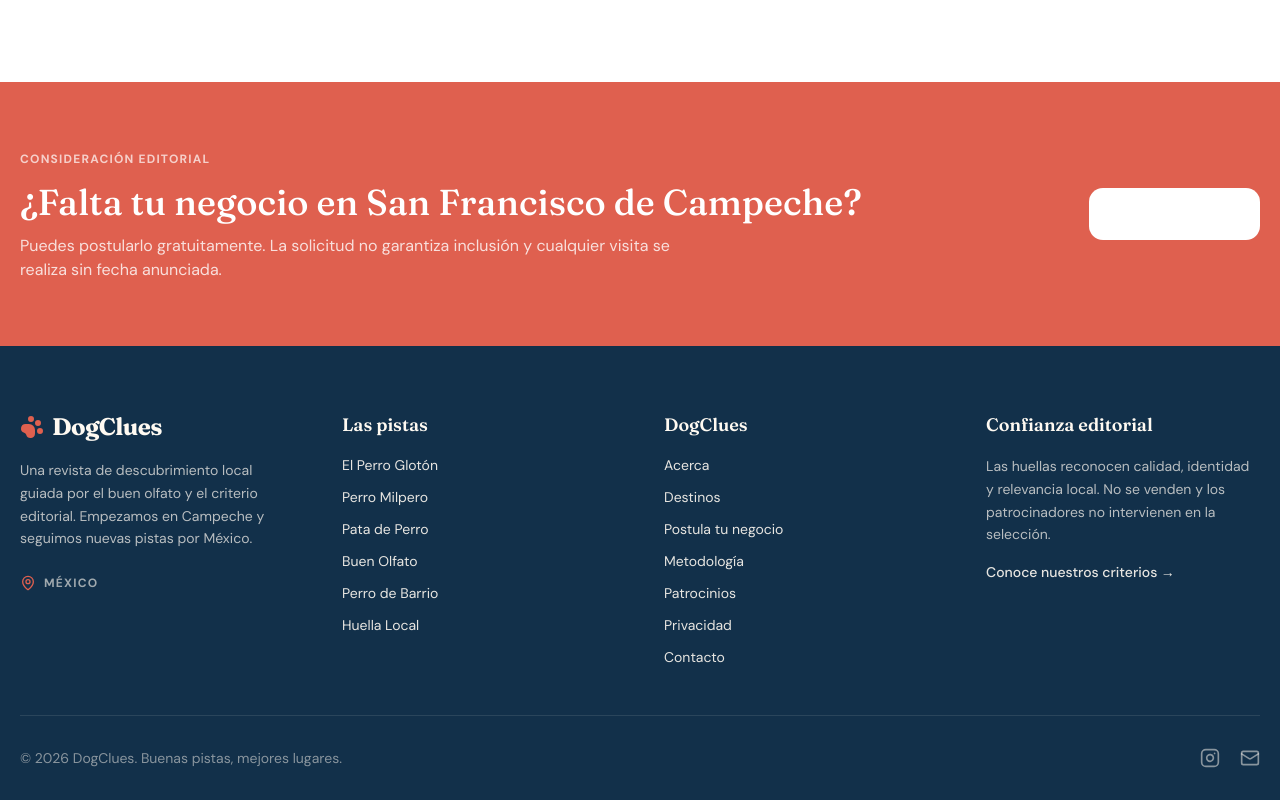
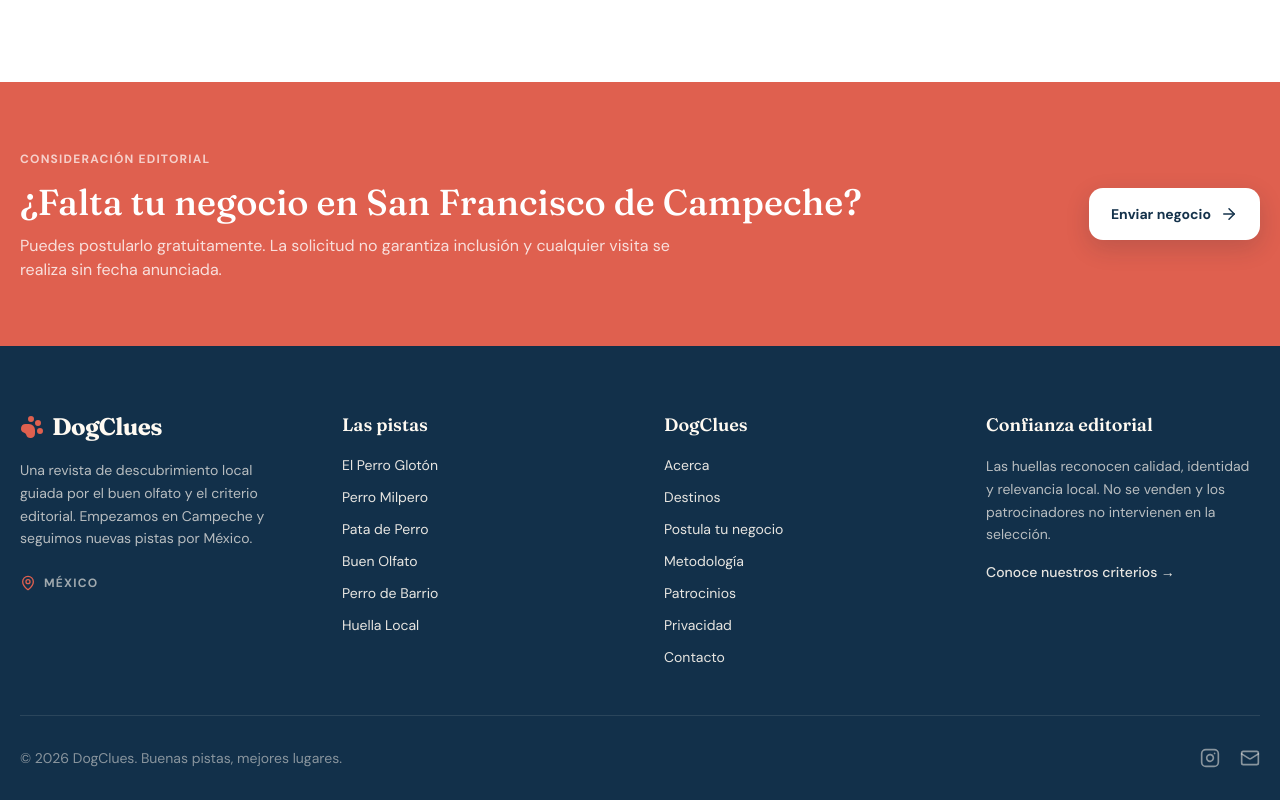
Before and after one commit to raulprtech/dogclues, a Next.js app: page /destinos/campeche/campeche in a window 1280 px wide. Shown: the part 3117-3917 px from the top of the page. Built offline with nearby package versions, Linux system fonts and the light colour scheme; no server answers.

Commit message:
fix: improve business cta contrast

```diff
--- a/src/app/destinos/[region]/[city]/page.tsx
+++ b/src/app/destinos/[region]/[city]/page.tsx
@@ -127,7 +127,7 @@
       <section className="bg-terracotta py-16 text-white">
         <div className="site-shell flex flex-col items-start justify-between gap-8 md:flex-row md:items-center">
           <div><span className="text-xs font-bold uppercase tracking-widest text-white/70">Consideración editorial</span><h2 className="mt-3 font-serif text-4xl">¿Falta tu negocio en {city.name}?</h2><p className="mt-3 max-w-2xl text-white/80">Puedes postularlo gratuitamente. La solicitud no garantiza inclusión y cualquier visita se realiza sin fecha anunciada.</p></div>
-          <Link href={'/postula-tu-negocio?ciudad=' + encodeURIComponent(city.name)} className="button bg-white text-deep-blue">Enviar negocio <ArrowRight /></Link>
+          <Link href={'/postula-tu-negocio?ciudad=' + encodeURIComponent(city.name)} className="button city-business-button">Enviar negocio <ArrowRight /></Link>
         </div>
       </section>
     </main>
--- a/src/index.css
+++ b/src/index.css
@@ -228,6 +228,9 @@
 .button svg { width: 18px; }
 .button-coral { background: var(--coral); color: white; }
 .button-coral:hover { background: var(--coral-dark); }
+.city-business-button { background: white; color: var(--ink); box-shadow: 0 8px 24px rgba(10,33,51,.16); }
+.city-business-button:hover { background: var(--paper); color: var(--ink); transform: translateY(-2px); }
+.city-business-button:focus-visible { outline: 3px solid var(--yellow); outline-offset: 3px; }
 
 .stories-section { background: white; }
 .story-grid { display: grid; grid-template-columns: 1.35fr 0.65fr; gap: 26px 34px; }
```
